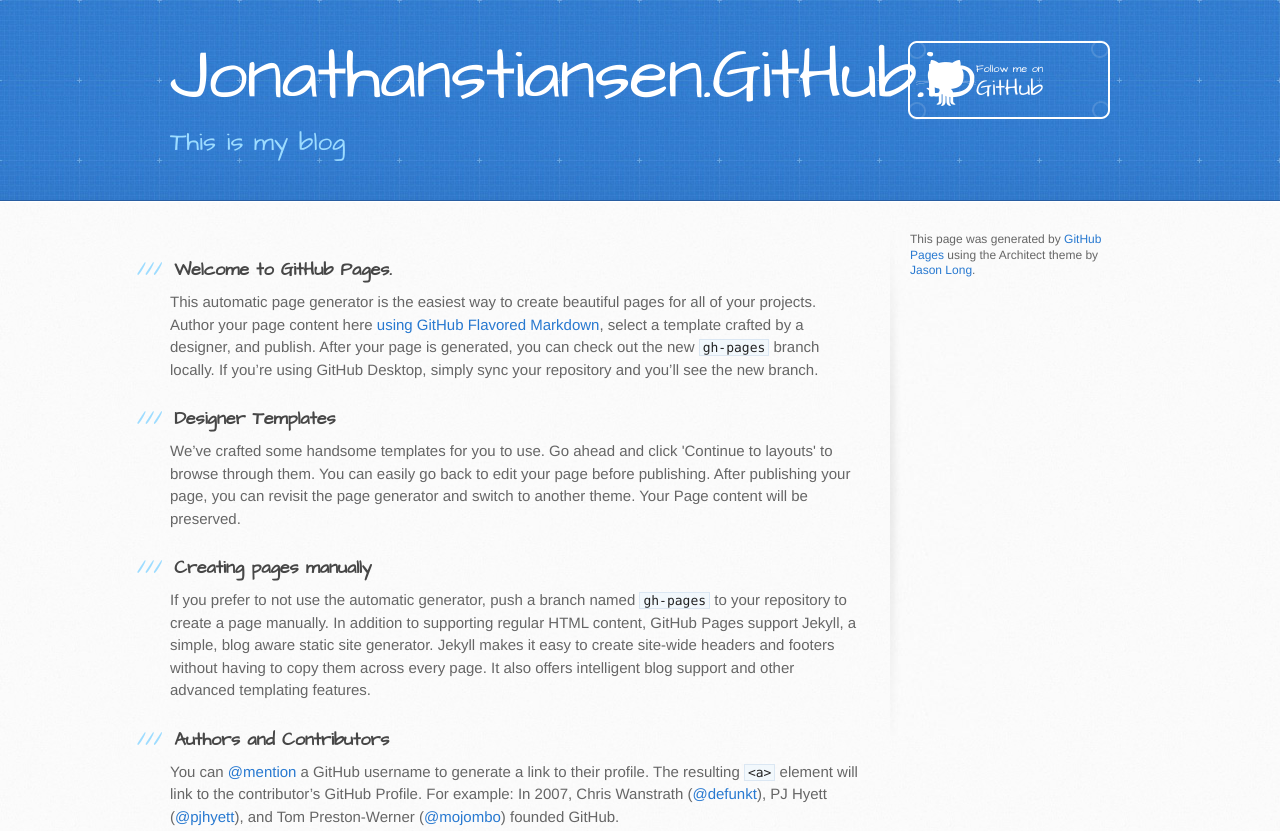
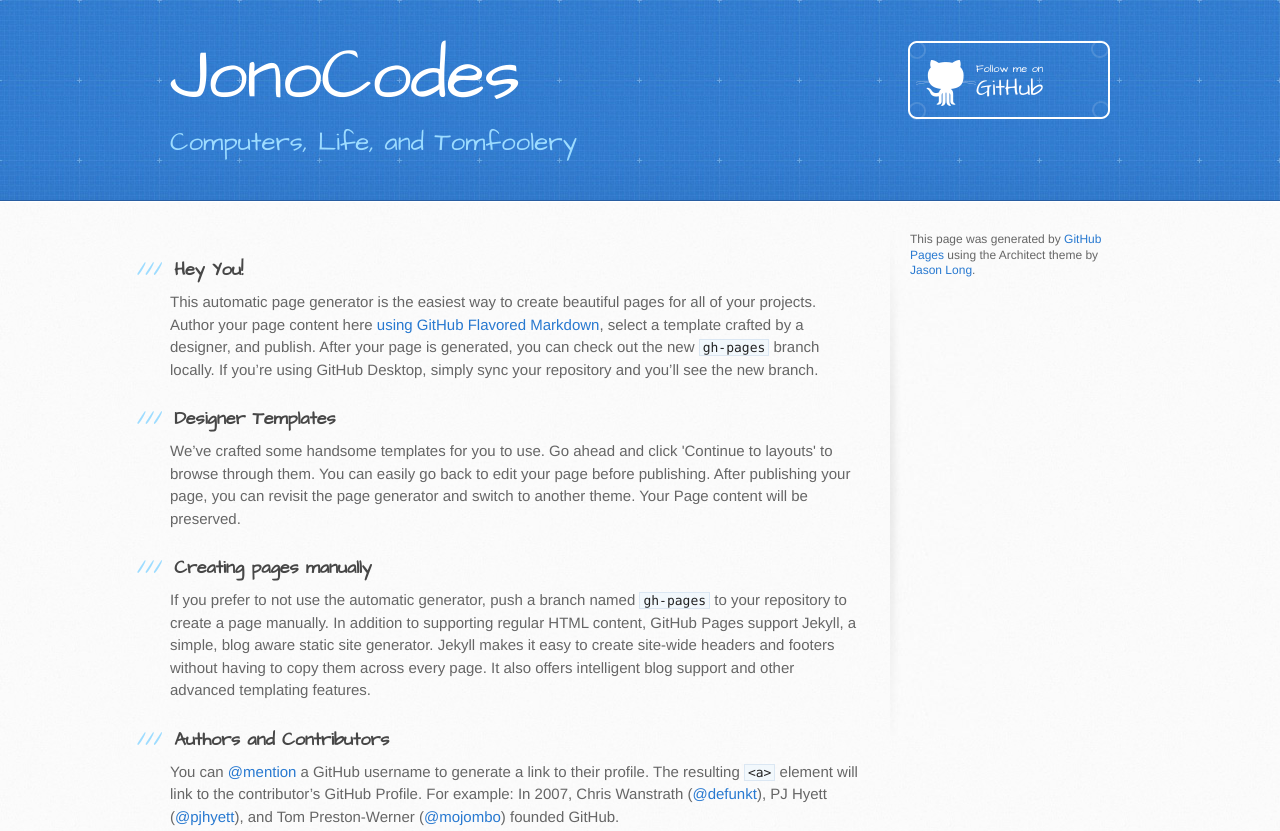
Before and after one commit to jonathanstiansen/JonoCodesBlog, a plain HTML site: page index.html in a window 1280 px wide. Shown: the top 831 px of the page. Drawn offline with Linux system fonts and the light colour scheme.

Commit message:
Replace master branch with page content via GitHub

```diff
--- a/index.html
+++ b/index.html
@@ -13,14 +13,14 @@
     <script src="//html5shiv.googlecode.com/svn/trunk/html5.js"></script>
     <![endif]-->
 
-    <title>Jonathanstiansen.GitHub.io by jonathanstiansen</title>
+    <title>JonoCodes by jonathanstiansen</title>
   </head>
 
   <body>
     <header>
       <div class="inner">
-        <h1>Jonathanstiansen.GitHub.io</h1>
-        <h2>This is my blog</h2>
+        <h1>JonoCodes</h1>
+        <h2>Computers, Life, and Tomfoolery</h2>
         <a href="https://github.com/jonathanstiansen" class="button"><small>Follow me on</small> GitHub</a>
       </div>
     </header>
@@ -29,7 +29,7 @@
       <div class="inner clearfix">
         <section id="main-content">
           <h3>
-<a id="welcome-to-github-pages" class="anchor" href="#welcome-to-github-pages" aria-hidden="true"><span class="octicon octicon-link"></span></a>Welcome to GitHub Pages.</h3>
+<a id="hey-you" class="anchor" href="#hey-you" aria-hidden="true"><span class="octicon octicon-link"></span></a>Hey You!</h3>
 
 <p>This automatic page generator is the easiest way to create beautiful pages for all of your projects. Author your page content here <a href="https://guides.github.com/features/mastering-markdown/">using GitHub Flavored Markdown</a>, select a template crafted by a designer, and publish. After your page is generated, you can check out the new <code>gh-pages</code> branch locally. If you’re using GitHub Desktop, simply sync your repository and you’ll see the new branch.</p>
 
```
Also changed, not shown: params.json (+1 -1 lines).
